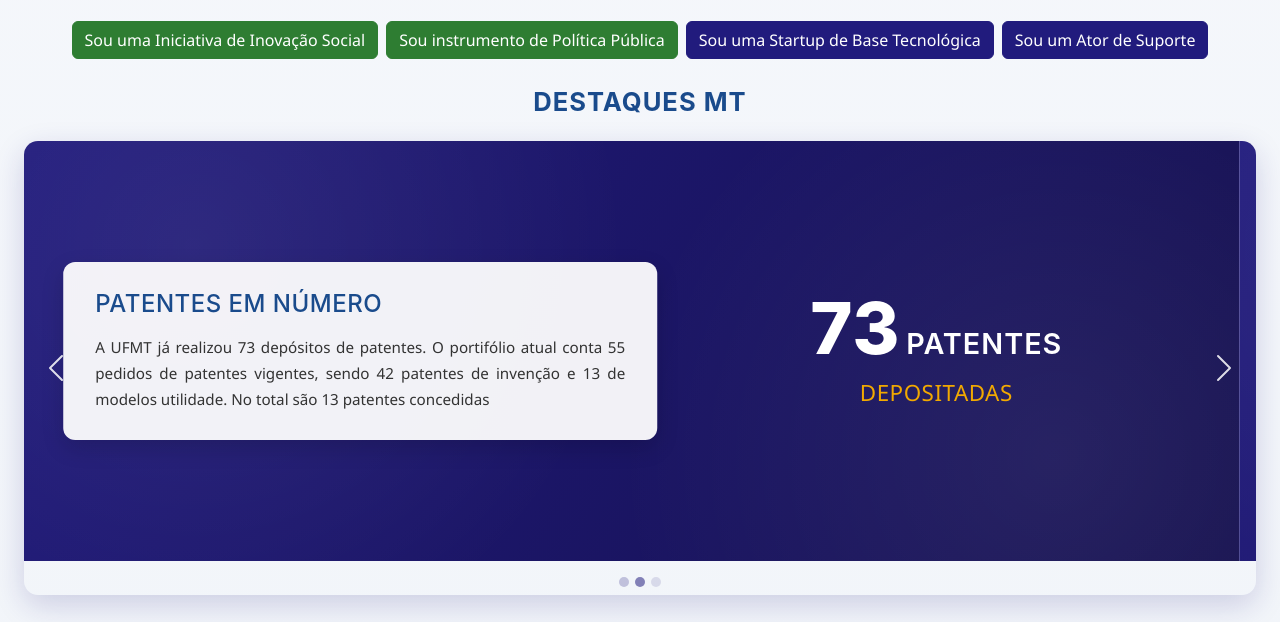
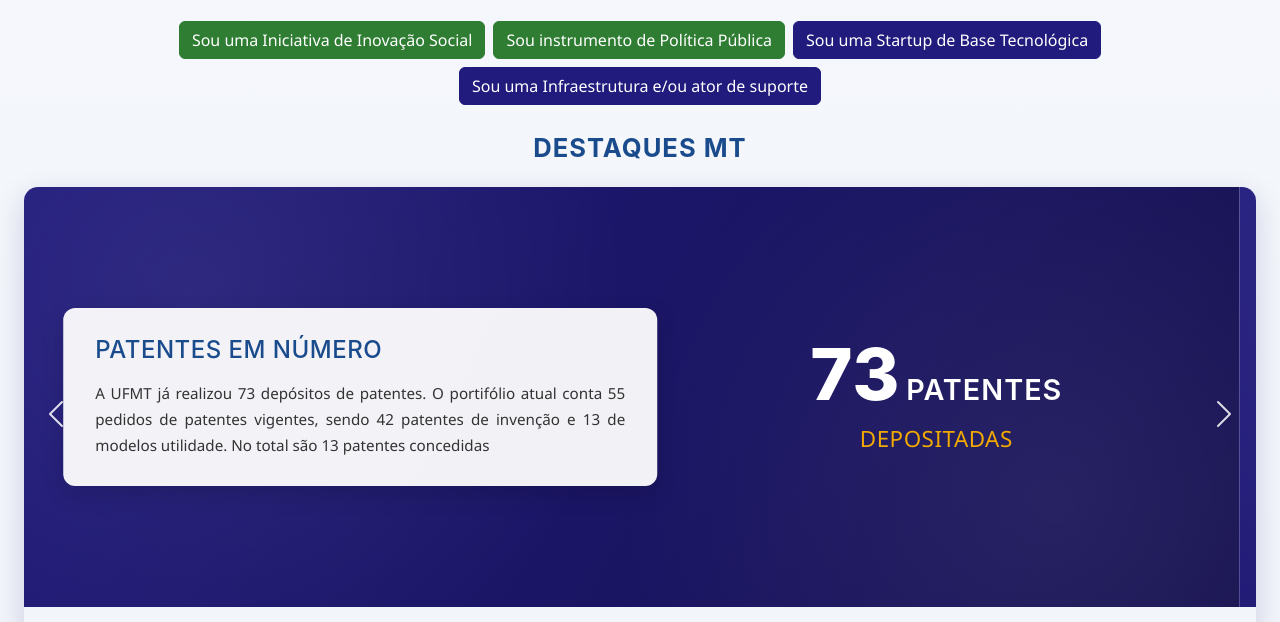
Before and after one commit to ufmtinovacao-sys/painel_inovacao, a plain HTML site: page index.html in a window 1280 px wide. Shown: the part 478-1100 px from the top of the page. Drawn offline with nearby package versions, Linux system fonts and the light colour scheme.

Commit message:
Update index.html

```diff
--- a/index.html
+++ b/index.html
@@ -50,7 +50,7 @@
                     Social</button>
                 <button type="button" class="btn btn-socioambiental">Sou instrumento de Política Pública</button>
                 <button type="button" class="btn btn-institucional">Sou uma Startup de Base Tecnológica</button>
-                <button type="button" class="btn btn-institucional">Sou um Ator de Suporte</button>
+                <button type="button" class="btn btn-institucional">Sou uma Infraestrutura e/ou ator de suporte</button>
             </div>
         </div>
 
```
